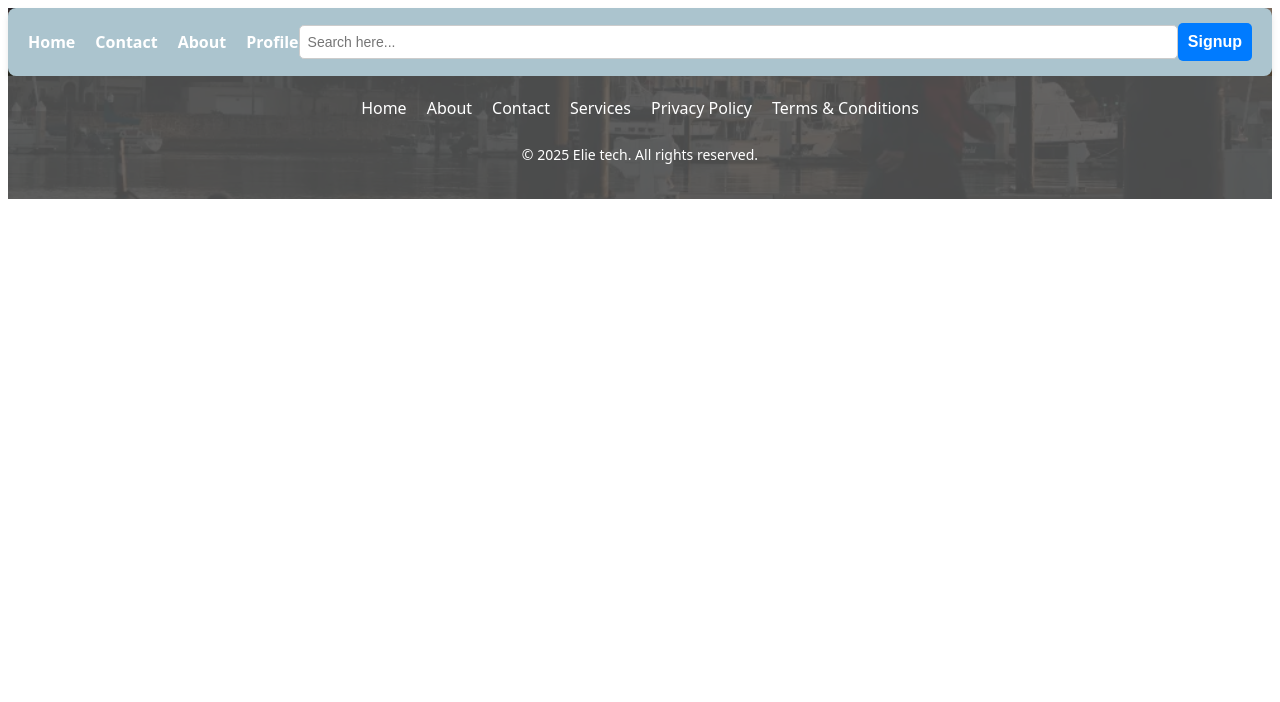
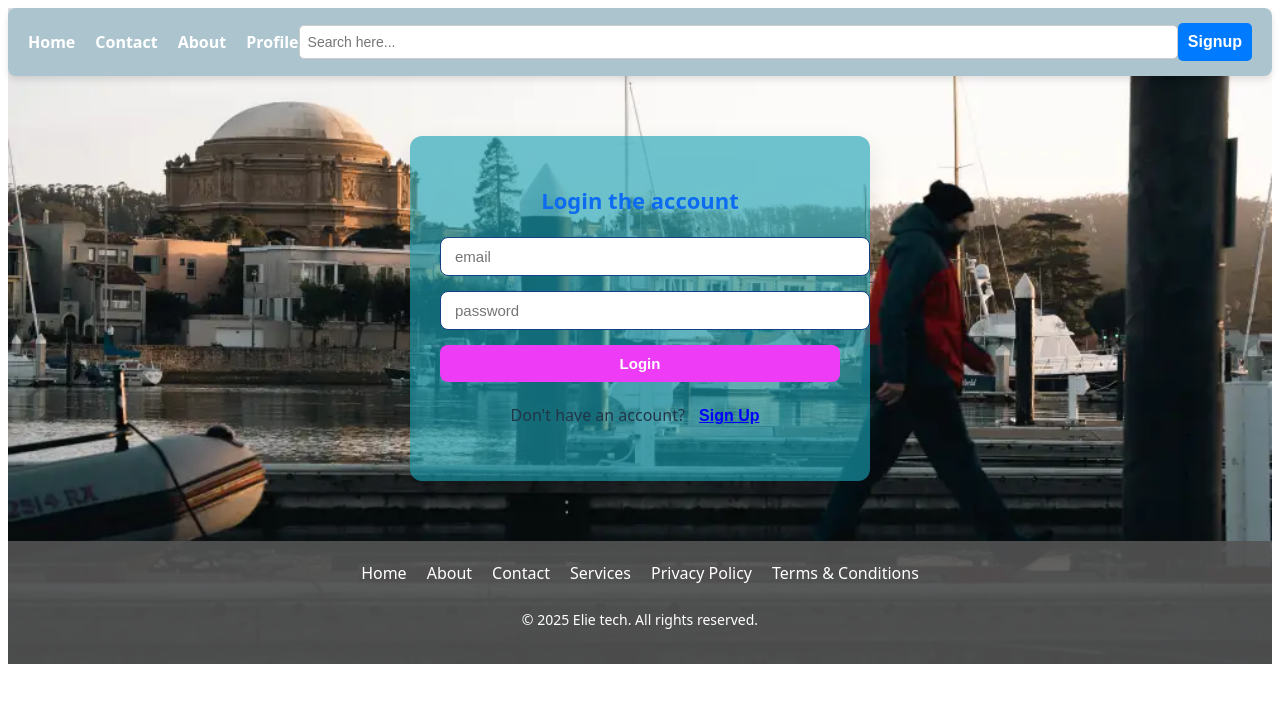
Before and after one commit to Elie-Dev250/My-first-react, a React (Vite) app: page /content in a window 1280 px wide. Shown: the top 702 px of the page. Built offline with nearby package versions, Linux system fonts and the light colour scheme.

Commit message:
login signup form

```diff
--- a/src/App.jsx
+++ b/src/App.jsx
@@ -10,6 +10,8 @@ import Login from './Pages/Login';
 
 import Footer from './Pages/Footer';
 import Shop from './Components/Shop';
+import Newcontent from './Pages/Newcontent';
+import Personalvlog from './Pages/Personalvlog';
 
 
 
@@ -32,6 +34,9 @@ function App() {
           <Route path='/signup' element={<Signup />} />
           <Route path="/login" element={<Login />} />
           <Route path="/shop" element={<Shop />} />
+          <Route path="/content" element={<Newcontent />} />
+          <Route path="/personal" element={<Personalvlog />} />
+
 
 
         </Routes>
--- a/src/Components/Sidebar.jsx
+++ b/src/Components/Sidebar.jsx
@@ -6,9 +6,10 @@ function Sidebar() {
     <div className='side'>
        <ul>
           <li><Link to="/not">Notification</Link></li>
-          <li><Link to="/vlog">Personal vlog</Link></li>
+          <li><Link to="/personal">Personal vlog</Link></li>
           <li><Link to="/content">New content</Link></li>
           <li><Link to="/shop">Shop now</Link></li>
+
 
 
 
--- a/src/Pages/Newcontent.jsx
+++ b/src/Pages/Newcontent.jsx
@@ -1,15 +1,116 @@
-import React from 'react'
+import React, { useState } from 'react';
 
-function Newcontent() {
-  return (
-    <div>
-      <div>
-        <h1>new content</h1>
-        <p>I will know how print new comment in reeact</p>
-        <h2>hello again</h2>
-      </div>
-    </div>
-  )
+const AuthForm = () => {
+
+  const [islogin,setislogin]=useState(true)
+
+  const [formdata,setformdata]=useState({
+    username:'',
+    phone:'',
+    location:'',
+    email:'',
+    password:''
+  })
+
+  const handleChange=(event)=>{
+    setformdata({...formdata,[event.target.name]:event.target.value});
 }
 
-export default Newcontent
+    const handleSubmit=(event)=>{
+event.preventDefault();
+    }
+
+
+    if(islogin){
+      console.log("user is logged in with ",formdata)
+    } else{
+      console.log("user is in signup with ",formdata)
+    }
+
+
+
+
+  return(
+    <>
+
+<div className='data'>
+
+  <h2>{islogin? 'Login the account':"Signup the account"}</h2>
+
+  <form onSubmit={handleSubmit}>
+
+
+    {!islogin && (
+      <div>
+      <input
+      type='text'
+      name='username'
+      value={formdata.username}
+      placeholder='username'
+      onChange={handleChange}
+      required/>
+      <input type="text"
+      name='phone'
+      placeholder='+250-XX-XXX-XXXX'
+      value={formdata.phone}
+      onChange={handleChange}
+       />
+
+      <input type="text"
+      name='location'
+      placeholder='locatio'
+      value={formdata.location}
+      onChange={handleChange}
+      required
+       />
+      </div>
+
+
+
+
+    )}
+
+    <input type="email"
+    name='email'
+    value={formdata.email}
+    placeholder='email'
+    required
+    onChange={handleChange}
+
+     />
+
+     <input type="password"
+     name='password'
+     value={formdata.password}
+     placeholder='password'
+     onChange={handleChange}
+     required />
+
+
+
+<button type='submit'>{islogin? "Login":"Signup"}</button>
+  </form>
+
+  <p style={{ marginTop: '15px' }}>
+        {islogin ? "Don't have an account?" : 'Already have an account?'}{' '}
+        <button
+          onClick={() => setislogin(!islogin)}
+          style={{
+            background: 'none',
+            color: 'blue',
+            border: 'none',
+            cursor: 'pointer',
+            textDecoration: 'underline'
+          }}
+        >
+          {islogin ? 'Sign Up' : 'Login'}
+        </button>
+      </p>
+</div>
+
+    </>
+  )
+
+};
+
+export default AuthForm;
--- a/src/Pages/Personalvlog.jsx
+++ b/src/Pages/Personalvlog.jsx
@@ -1,12 +1,122 @@
 import React from 'react'
+import { useState } from 'react'
+function Personalvlog() {
 
-function Personalvlog() {
+  const [islogin,setislogin]=useState(true)
+
+  const [formData,setformdata]=useState({
+    fullname:"",
+    email:"",
+    location:"",
+    password:""
+
+  })
+
+
+  const handleChange=(event)=>{
+    setformdata({...formData,[event.target.name]: event.target.value});
+
+
+
+  }
+
+
+  const handleSubmit=(e)=>{
+    e.preventDefault();
+  }
+
+
+  if(islogin){
+    console.log("userislogged in by",formData)
+  }
+  else{
+    console.log("user is signing up with",formData)
+  }
   return (
-    <div>
-      <div>
-        <h1>Hello again</h1>
+  <>
+
+  <div className='vlogs'>
+<h2>{islogin? 'Login your account': "Siagnup with your account"}</h2>
+
+<form onSubmit={handleSubmit}>
+
+{!islogin && (
+  <div className='fullname'>
+  <input
+
+  type='text'
+  value={formData.fullname}
+  name='fullname'
+  placeholder='Fullname..'
+  required
+  onChange={handleChange}
+
+  />
+
+  <input type="email"
+  value={formData.email}
+  name='email'
+  placeholder='email'
+  onChange={handleChange}
+  required
+
+
+  />
+
+
+  <input type="text" name=" location"
+  value={formData.location}
+  placeholder='location'
+  onChange={handleChange}
+    />
+<input type="password" name="password" id="password"
+value={formData.password}
+placeholder='password'
+required />
+
+
+</div>
+
+
+
+)}
+<input type="email"
+    name='email'
+    value={formData.email}
+    placeholder='email'
+    required
+    onChange={handleChange}
+
+     />
+
+     <input type="password"
+     name='password'
+     value={formData.password}
+     placeholder='password'
+     onChange={handleChange}
+     required />
+
+
+     <button type='submit'>{islogin? "Login":"Signup"}</button>
+</form>
+<p style={{ marginTop: '15px' }}>
+        {islogin ? "Don't have an account?" : 'Already have an account?'}{' '}
+        <button
+          onClick={() => setislogin(!islogin)}
+          style={{
+            background: 'none',
+            color: 'blue',
+            border: 'none',
+            cursor: 'pointer',
+            textDecoration: 'underline'
+          }}
+        >
+          {islogin ? 'Sign Up' : 'Login'}
+        </button>
+      </p>
+
       </div>
-    </div>
+  </>
   )
 }
 
--- a/src/Pages/Signup.jsx
+++ b/src/Pages/Signup.jsx
@@ -1,4 +1,4 @@
-import React, { useContext, useState } from 'react';
+import React, { useState } from 'react';
 import {  useNavigate } from 'react-router-dom';
 
 
@@ -107,9 +107,7 @@ const Signup = () => {
        <button onClick={()=>navigate('/login',{replace:true})}>Login</button>
       </form>
 
-      <div>
-        <h1>hello again{username}</h1>
-      </div>
+
     </div>
   );
 };
--- a/src/index.css
+++ b/src/index.css
@@ -460,3 +460,140 @@ button:hover {
   color: #04ef33;
   font-size: 40px;
 }
+
+
+.hello{
+  color: wheat;
+}
+
+
+
+.data {
+  max-width: 400px;
+  margin: 60px auto;
+  padding: 30px;
+  background-color: #19a2b4a0;
+  border-radius: 12px;
+  box-shadow: 0 10px 25px #0000001a;
+  text-align: center;
+}
+
+
+.data h2 {
+  margin-bottom: 20px;
+  color: #0c6bf1;
+  font-size: 22px;
+  font-weight: 50px;
+  font-weight: bolder;
+}
+
+.data form {
+  display: flex;
+  flex-direction: column;
+  gap: 15px;
+
+}
+
+.data input {
+  padding: 10px 14px;
+  font-size: 15px;
+  border: 1px solid #114086;
+  border-radius: 8px;
+  outline: none;
+  transition: border 0.3s;
+}
+
+.data input:focus {
+  border-color: #e90808;
+}
+
+
+.data button[type='submit'] {
+  background-color: #ed3bf6;
+  color: #fff;
+  padding: 10px;
+  font-size: 15px;
+  border: none;
+  border-radius: 8px;
+  cursor: pointer;
+  transition: background-color 0.3s ease;
+}
+
+.data button[type='submit']:hover {
+  background-color: #24d82d;
+}
+
+
+
+
+.vlogs {
+  max-width: 420px;
+  margin: 60px auto;
+  padding: 30px;
+  background-color: #f0f4f8;
+  border-radius: 12px;
+  box-shadow: 0 8px 20px rgba(0, 0, 0, 0.1);
+  font-family: Arial, sans-serif;
+  text-align: center;
+}
+
+.vlogs h2 {
+  margin-bottom: 25px;
+  font-size: 24px;
+  color: #1e293b;
+}
+
+.vlogs form {
+  display: flex;
+  flex-direction: column;
+  gap: 16px;
+}
+
+.vlogs input {
+  padding: 10px 12px;
+  border: 1px solid #cbd5e1;
+  border-radius: 8px;
+  font-size: 15px;
+  outline: none;
+  transition: border-color 0.3s ease;
+}
+
+.vlogs input:focus {
+  border-color: #3b82f6;
+  box-shadow: 0 0 0 3px rgba(59, 130, 246, 0.2);
+}
+
+.vlogs button[type='submit'] {
+  background-color: #3b82f6;
+  color: white;
+  border: none;
+  padding: 10px;
+  border-radius: 8px;
+  font-size: 16px;
+  cursor: pointer;
+  transition: background-color 0.3s ease;
+}
+
+.vlogs button[type='submit']:hover {
+  background-color: #2563eb;
+}
+
+.vlogs p {
+  margin-top: 20px;
+  font-size: 14px;
+  color: #374151;
+}
+
+.vlogs p button {
+  background: none;
+  color: #2563eb;
+  border: none;
+  cursor: pointer;
+  text-decoration: underline;
+  font-size: 14px;
+  padding-left: 5px;
+}
+  .fullname{
+
+
+  }
```
